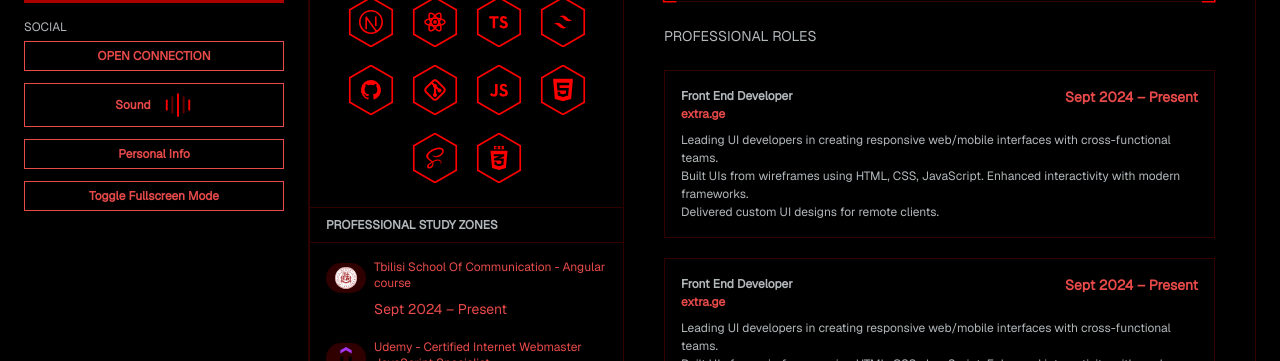
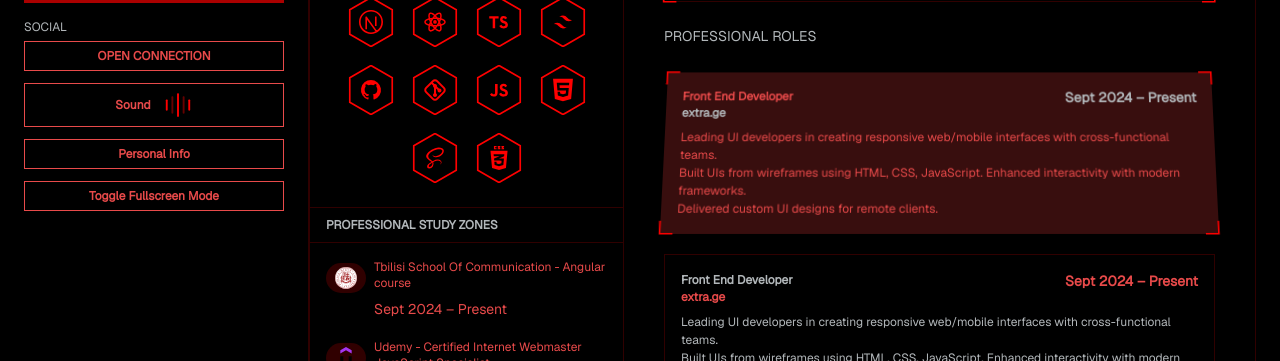
Before and after one commit to GGiunashvili/portfolio, a Next.js app: page / in a window 1280 px wide. Shown: the part 336-697 px from the top of the page. Built offline with nearby package versions, Linux system fonts and the light colour scheme; a web font is replaced by a local one.

Commit message:
professional roles animation

```diff
--- a/components/About.tsx
+++ b/components/About.tsx
@@ -36,7 +36,7 @@ export default function About() {
                   </p>
                 </div>
                 <svg
-                  className="hover:rotate-[360deg] transition-transform duration-[1000ms]"
+                  className="hover:rotate-[180deg] transition-transform duration-[500ms]"
                   style={{
                     stroke: "red",
                     height: "50px",
@@ -87,7 +87,7 @@ export default function About() {
                   </p>
                 </div>
                 <svg
-                  className="hover:rotate-[360deg] transition-transform duration-[1000ms]"
+                  className="hover:rotate-[180deg] transition-transform duration-[500ms]"
                   style={{
                     stroke: "red",
                     height: "50px",
@@ -136,7 +136,7 @@ export default function About() {
                   </p>
                 </div>
                 <svg
-                  className="hover:rotate-[360deg] transition-transform duration-[1000ms]"
+                  className="hover:rotate-[180deg] transition-transform duration-[500ms]"
                   style={{
                     stroke: "red",
                     height: "50px",
@@ -186,7 +186,7 @@ export default function About() {
                   </p>
                 </div>
                 <svg
-                  className="hover:rotate-[360deg] transition-transform duration-[1000ms]"
+                  className="hover:rotate-[180deg] transition-transform duration-[500ms]"
                   style={{
                     stroke: "red",
                     height: "50px",
@@ -240,7 +240,7 @@ export default function About() {
                   </p>
                 </div>
                 <svg
-                  className="hover:rotate-[360deg] transition-transform duration-[1000ms]"
+                  className="hover:rotate-[180deg] transition-transform duration-[500ms]"
                   style={{
                     stroke: "red",
                     height: "50px",
@@ -289,7 +289,7 @@ export default function About() {
                   </p>
                 </div>
                 <svg
-                  className="hover:rotate-[360deg] transition-transform duration-[1000ms]"
+                  className="hover:rotate-[180deg] transition-transform duration-[500ms]"
                   style={{
                     stroke: "red",
                     height: "50px",
@@ -343,7 +343,7 @@ export default function About() {
                   </p>
                 </div>
                 <svg
-                  className="hover:rotate-[360deg] transition-transform duration-[1000ms]"
+                  className="hover:rotate-[180deg] transition-transform duration-[500ms]"
                   style={{
                     stroke: "red",
                     height: "50px",
@@ -392,7 +392,7 @@ export default function About() {
                   </p>
                 </div>
                 <svg
-                  className="hover:rotate-[360deg] transition-transform duration-[1000ms]"
+                  className="hover:rotate-[180deg] transition-transform duration-[500ms]"
                   style={{
                     stroke: "red",
                     height: "50px",
@@ -443,7 +443,7 @@ export default function About() {
                   </p>
                 </div>
                 <svg
-                  className="hover:rotate-[360deg] transition-transform duration-[1000ms]"
+                  className="hover:rotate-[180deg] transition-transform duration-[500ms]"
                   style={{
                     stroke: "red",
                     height: "50px",
@@ -492,7 +492,7 @@ export default function About() {
                   </p>
                 </div>
                 <svg
-                  className="hover:rotate-[360deg] transition-transform duration-[1000ms]"
+                  className="hover:rotate-[180deg] transition-transform duration-[500ms]"
                   style={{
                     stroke: "red",
                     height: "50px",
--- a/components/Education.tsx
+++ b/components/Education.tsx
@@ -4,7 +4,7 @@ import { useSound } from "./SoundProvider";
 export default function Education() {
   const { allowSound } = useSound();
   const audioRef = useRef<HTMLAudioElement | null>(null);
-
+  const [hoveredIndex, setHoveredIndex] = useState<number | null>(null);
   const handleHover = () => {
     if (allowSound && audioRef.current) {
       audioRef.current.play(); // აუდიოს დაკვრა
@@ -164,23 +164,31 @@ export default function Education() {
             const [hover, setHover] = useState(false);
             return (
               <a
-                // onMouseEnter={handleHover}
+                key={i}
+                href="https://extra.ge"
                 onMouseEnter={() => {
-                  setHover(true); // პირველი ფუნქცია
-                  handleHover(); // მეორე ფუნქცია
+                  setHover(true);
+                  handleHover();
+                  setHoveredIndex(i);
                 }}
-                href="https://extra.ge"
-                key={i}
-                // onMouseEnter={() => setHover(true)}
-                onMouseLeave={() => setHover(false)}
+                // onMouseLeave={() => setHover(false)}
+                onMouseLeave={() => {
+                  setHover(true);
+                  handleHover();
+                  setHoveredIndex(i);
+                }}
                 style={{
-                  transform: hover
-                    ? "perspective(60rem) rotateX(10deg) translateY(0rem) translateZ(0rem)"
-                    : "none",
-
-                  transition: "transform 0.3s ease", // Optional: for smooth transition
+                  transform:
+                    hoveredIndex === i || (i === 0 && hoveredIndex === null)
+                      ? "perspective(60rem) rotateX(10deg) translateY(0rem) translateZ(0rem)"
+                      : "none",
+                  transition: "transform 0.3s ease",
                 }}
-                className="relative group hover:bg-hoverRed hover:border-black flex justify-between flex-col items-start border border-[#FE010130] mb-[20px] p-[16px]"
+                className={`relative group hover:bg-hoverRed hover:border-black flex justify-between flex-col items-start border border-[#FE010130] mb-[20px] p-[16px] ${
+                  (i === 0 && hoveredIndex === null) || hoveredIndex === i
+                    ? "bg-hoverRed w-full border-none"
+                    : ""
+                }`}
                 target="_blank"
                 rel="noopener noreferrer"
               >
@@ -188,18 +196,42 @@ export default function Education() {
 
                 <div className="flex justify-between w-full">
                   <div>
-                    <p className="font-bold group-hover:text-red">
+                    <p
+                      className={`${
+                        hoveredIndex === i || (i === 0 && hoveredIndex === null)
+                          ? "text-red font-bold"
+                          : "font-bold text-[#b2b7ba] group-hover:text-red"
+                      }`}
+                    >
                       Front End Developer
                     </p>
-                    <p className="text-x text-red font-bold mb-[8px] group-hover:text-[#b2b7ba]">
+                    <p
+                      className={`${
+                        hoveredIndex === i || (i === 0 && hoveredIndex === null)
+                          ? "text-xs text-[#b2b7ba] font-bold mb-[8px] group-hover:text-[#b2b7ba]"
+                          : "text-xs text-red font-bold mb-[8px] group-hover:text-[#b2b7ba]"
+                      }`}
+                    >
                       extra.ge
                     </p>
                   </div>
-                  <p className="text-sm text-red font-bold group-hover:text-[#b2b7ba]">
+                  <p
+                    className={`${
+                      hoveredIndex === i || (i === 0 && hoveredIndex === null)
+                        ? " text-sm text-[#b2b7ba] font-bold group-hover:text-[#b2b7ba]"
+                        : "text-sm text-red font-bold group-hover:text-[#b2b7ba]"
+                    }`}
+                  >
                     Sept 2024 – Present
                   </p>
                 </div>
-                <div className="group-hover:text-red">
+                <div
+                  className={`${
+                    hoveredIndex === i || (i === 0 && hoveredIndex === null)
+                      ? "text-red"
+                      : "group-hover:text-red"
+                  }`}
+                >
                   <p>
                     Leading UI developers in creating responsive web/mobile
                     interfaces with cross-functional teams.
@@ -211,7 +243,11 @@ export default function Education() {
                   <p>Delivered custom UI designs for remote clients.</p>
                 </div>
                 <svg
-                  className="hidden group-hover:flex"
+                  className={`${
+                    hoveredIndex === i || (i === 0 && hoveredIndex === null)
+                      ? "flex"
+                      : "hidden group-hover:flex"
+                  }`}
                   fill="none"
                   height="0.9rem"
                   viewBox="0 0 9 9"
@@ -233,7 +269,11 @@ export default function Education() {
                   ></path>
                 </svg>
                 <svg
-                  className="hidden group-hover:flex"
+                  className={`${
+                    hoveredIndex === i || (i === 0 && hoveredIndex === null)
+                      ? "flex"
+                      : "hidden group-hover:flex"
+                  }`}
                   fill="none"
                   height="0.9rem"
                   viewBox="0 0 9 9"
@@ -255,7 +295,11 @@ export default function Education() {
                   ></path>
                 </svg>
                 <svg
-                  className="hidden group-hover:flex"
+                  className={`${
+                    hoveredIndex === i || (i === 0 && hoveredIndex === null)
+                      ? "flex"
+                      : "hidden group-hover:flex"
+                  }`}
                   fill="none"
                   height="0.9rem"
                   viewBox="0 0 9 9"
@@ -277,7 +321,11 @@ export default function Education() {
                   ></path>
                 </svg>
                 <svg
-                  className="hidden group-hover:flex"
+                  className={`${
+                    hoveredIndex === i || (i === 0 && hoveredIndex === null)
+                      ? "flex"
+                      : "hidden group-hover:flex"
+                  }`}
                   fill="none"
                   height="0.9rem"
                   viewBox="0 0 9 9"
```
